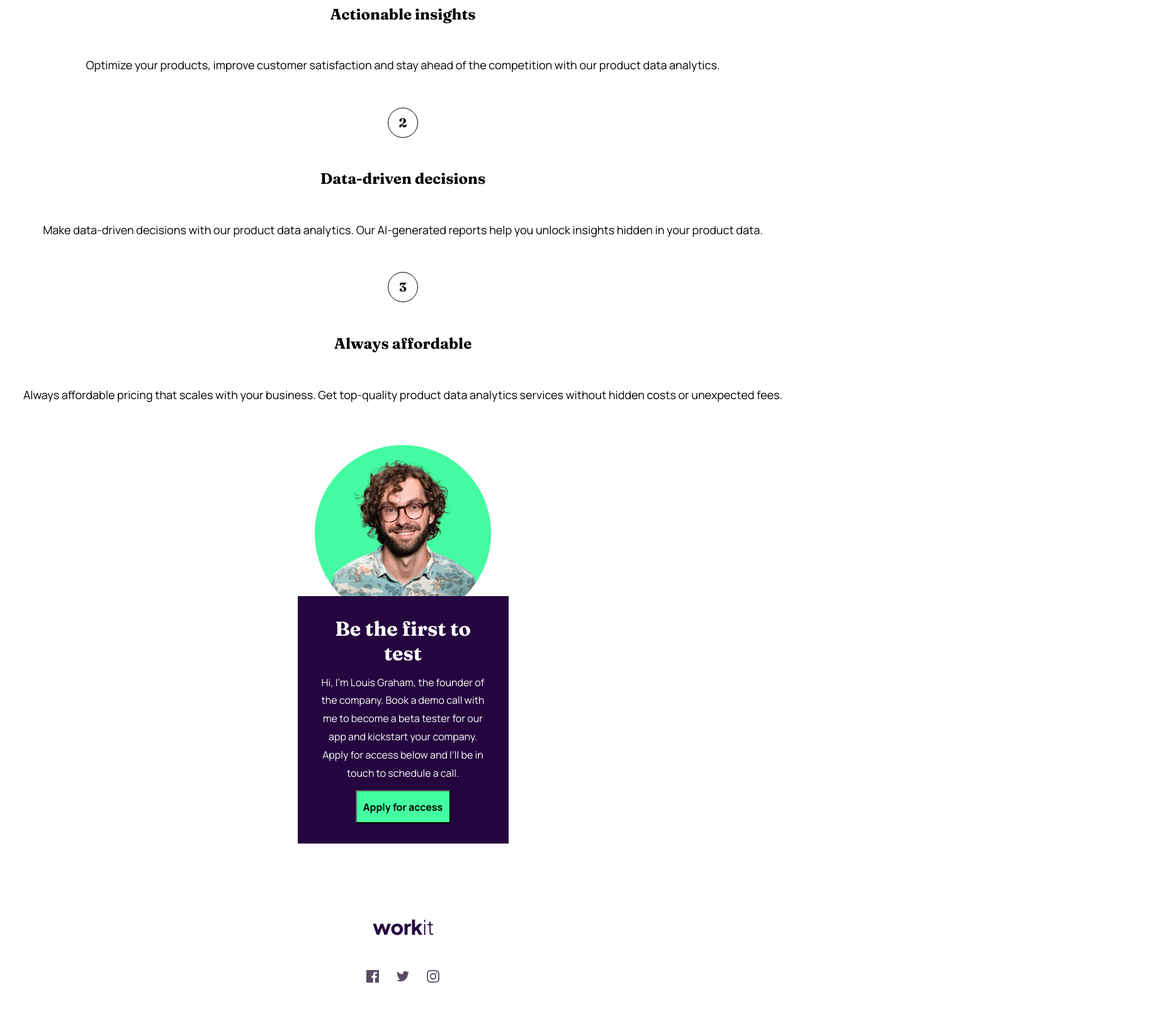
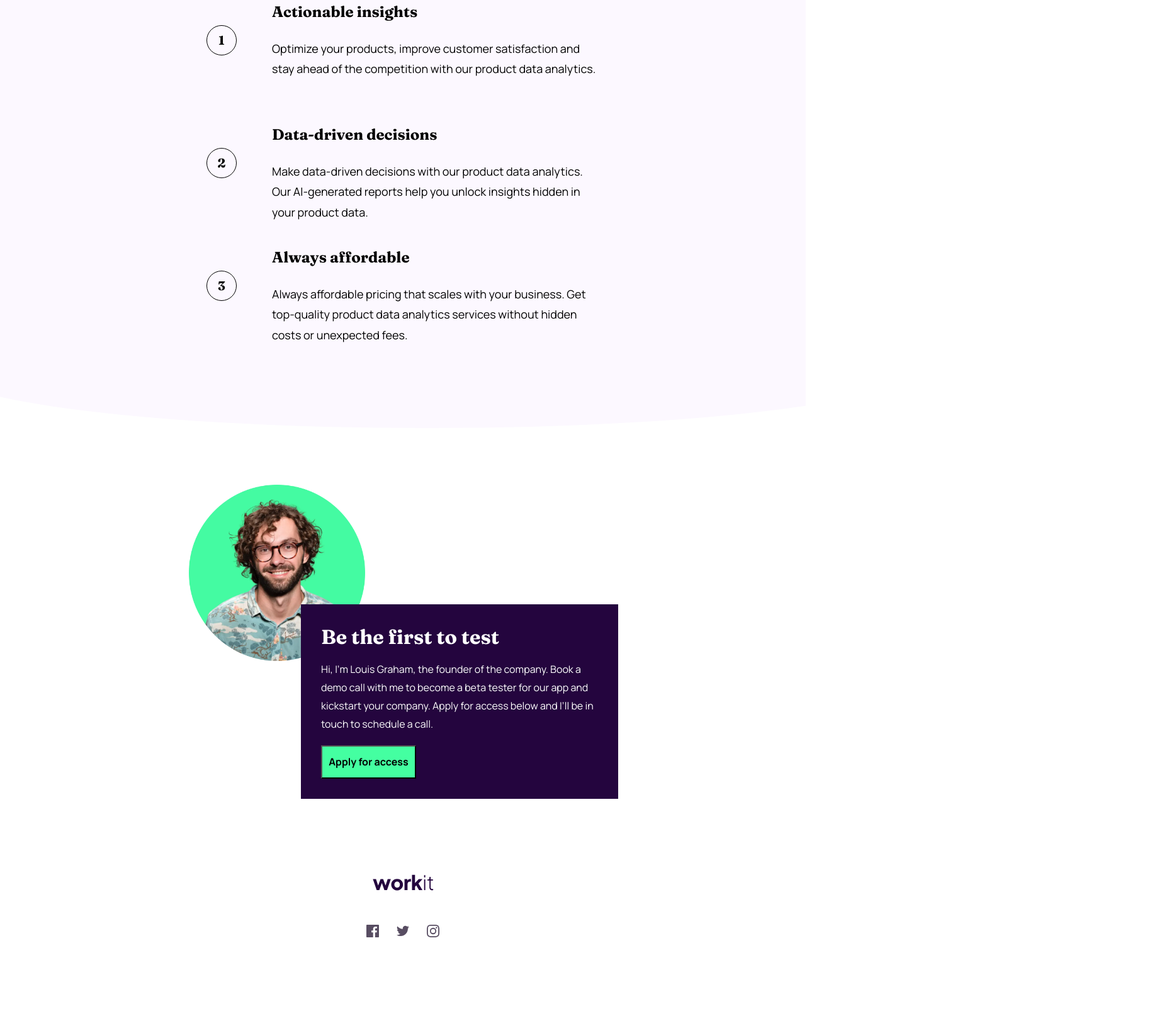
Before and after one commit to madroosterlab/FEM-Workit, a plain HTML site: page index.html in a window 1280 px wide. Shown: the part 716-2357 px from the top of the page at 63% size, 1830 px wide, since content can reach past the window. After the commit the page ends 2285 px from the top, so only its background shows below. Drawn offline with Linux system fonts and the light colour scheme.

Commit message:
poopsnax

```diff
--- a/index.html
+++ b/index.html
@@ -42,35 +42,43 @@
     </header>
     <main>
       <section class="number-list-section">
+        <section class="number-item fix">
           <span class="number-list">1</span>
-
+          <div class="number-text">
             <h2>Actionable insights</h2>
 
             <p class="info-p">
-          Optimize your products, improve customer satisfaction and stay ahead
-          of the competition with our product data analytics.
+              Optimize your products, improve customer satisfaction and stay
+              ahead of the competition with our product data analytics.
             </p>
-
+          </div>
+        </section>
+        <section class="number-item">
           <span class="number-list">2</span>
-
+          <div class="number-text">
             <h2>Data-driven decisions</h2>
 
             <p class="info-p">
               Make data-driven decisions with our product data analytics. Our
-          AI-generated reports help you unlock insights hidden in your product
-          data.
+              AI-generated reports help you unlock insights hidden in your
+              product data.
             </p>
-
+          </div>
+        </section>
+        <section class="number-item">
           <span class="number-list">3</span>
-
+          <div class="number-text">
             <h2>Always affordable</h2>
 
             <p class="info-p">
               Always affordable pricing that scales with your business. Get
-          top-quality product data analytics services without hidden costs or
-          unexpected fees.
+              top-quality product data analytics services without hidden costs
+              or unexpected fees.
             </p>
+          </div>
         </section>
+      </section>
+      <div class="the-curve-2"></div>
       <section class="cta">
         <img
           src="assets/images/image-founder.webp"
--- a/style.css
+++ b/style.css
@@ -5,6 +5,11 @@
 }
 header {
   height: 561px;
+  width: 100%;
+  overflow: hidden;
+}
+main {
+  overflow: hidden;
 }
 .top-header {
   background-color: #24053e;
@@ -56,14 +61,21 @@ header {
   font-weight: bold;
   font-family: Manrope;
 }
-.the-curve {
+.the-curve,
+.the-curve-2 {
   position: relative;
   top: -130px;
   height: 187.5px;
+  overflow: hidden;
+  border-radius: 50%;
+  left: -90px;
   width: 150vw;
-  border-radius: 50%;
+}
+.the-curve {
   background-color: #24053e;
-  left: -90px;
+}
+.the-curve-2 {
+  background-color: #fcf8ff;
 }
 .phone {
   height: 184px;
@@ -74,7 +86,9 @@ header {
   top: -230px;
 }
 .number-list-section {
+  z-index: 10;
   height: 862px;
+  position: relative;
   text-align: center;
   display: flex;
   flex-direction: column;
@@ -89,6 +103,7 @@ header {
   font-size: 18px;
 }
 .number-list {
+  display: inline-block;
   border: 1px solid black;
   border-radius: 50%;
   width: 48px;
@@ -96,6 +111,18 @@ header {
   font-size: 20px;
   font-weight: bold;
   line-height: 46px;
+}
+.number-item {
+  display: flex;
+  flex-direction: column;
+  justify-content: space-between;
+  align-items: center;
+}
+.info-p {
+  padding-top: 10px;
+}
+.number-text h2 {
+  padding-top: 10px;
 }
 .blue-content {
   width: 335px;
@@ -142,3 +169,70 @@ footer {
   width: 116px;
   justify-content: space-between;
 }
+@media only screen and (min-width: 766px) {
+  header {
+    height: 676px;
+  }
+  .number-list-section {
+    padding: 44px 58px;
+    justify-content: flex-start;
+    background-color: #fcf8ff;
+  }
+  .the-curve,
+  .the-curve-2 {
+    width: 120vw;
+  }
+  .number-item {
+    display: flex;
+    flex-direction: row;
+    padding-top: 75px;
+  }
+  .number-text {
+    width: 576px;
+    height: 120px;
+  }
+  .number-text h2 {
+    text-align: left;
+    padding-left: 56px;
+    padding-top: 0;
+  }
+  .phone {
+    width: 602.81px;
+    height: 296px;
+  }
+  .info-p {
+    padding-left: 56px;
+    padding-top: 28px;
+    text-align: left;
+  }
+  .fix {
+    padding-top: 0;
+  }
+  .blue-content {
+    width: 504px;
+    height: 309px;
+    right: -90px;
+    text-align: left;
+  }
+  .cta {
+    margin-top: -90px;
+  }
+  .cta img {
+    left: -200px;
+    bottom: -50px;
+    position: relative;
+    display: block;
+    margin: 0 auto;
+  }
+  .cta button {
+    margin: 0;
+  }
+  .number-list-section {
+    height: 662px;
+  }
+}
+@media only screen and (min-width: 1400px) {
+  .the-curve {
+    width: 100vw;
+  }
+}
```
Lines whose indentation alone changed are shown as unchanged.
